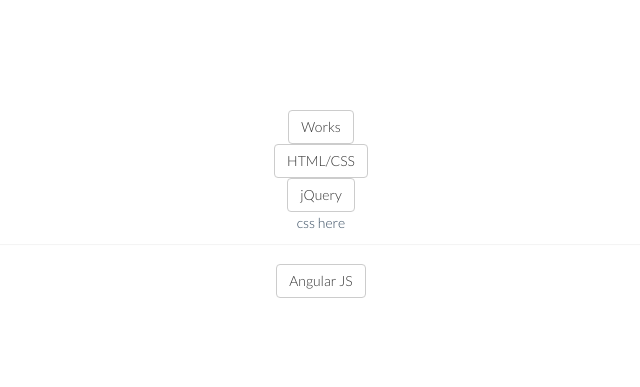
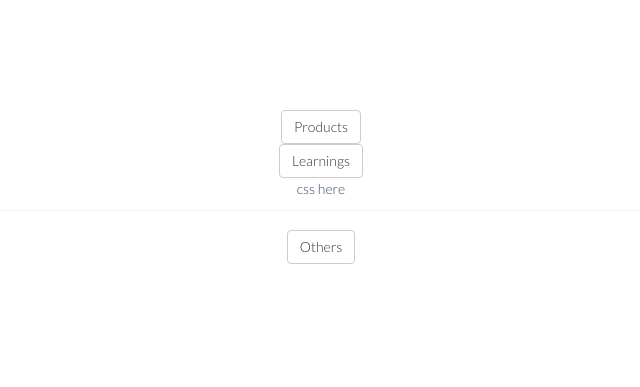
Before and after one commit to rameshkonatala/portfolio, a Django app: page / in a window 1280 px wide. Shown: the part 2440-2827 px from the top of the page, without its empty margins (319-959 px from the left). Run offline with Django 3.2, Linux system fonts and the light colour scheme; some libraries are stand-ins or nearby versions.

Commit message:
no major changes

```diff
--- a/intro/templates/intro/index.html
+++ b/intro/templates/intro/index.html
@@ -222,21 +222,9 @@
     <!-- portfolio Section -->
     <section id="portfolio" class="portfolio-section">
         <div class="container" >
-            {% verbatim %}
             <div class="row">
                 <div>
-                  <button type="button" class="btn btn-default link">Works</button>
-                  <div class="panel" ng-controller="MainController" id="div1">
-                    <p>Deliverbles here</p>
-                      <div ng-repeat="work in works">
-                        <h1>{{work.organisation}}</h1>
-                        <p>{{work.deliverable}}</p>
-                      </div>
-                  </div>
-                </div>
-            {% endverbatim %}
-                <div>
-                    <button type="button" class="btn btn-default link">HTML/CSS</button>
+                    <button type="button" class="btn btn-default link">Products</button>
                     <div class="panel" id="div1">
                       <div id='ninja-slider'>
                           <div>
@@ -376,13 +364,13 @@
                     </div>
                 </div>
                 <div>
-                    <button type="button" class="btn btn-default link">jQuery</button>
+                    <button type="button" class="btn btn-default link">Learnings</button>
                     <div class="panel active" id="div1">
                       <p>css here</p>
                     </div>
                 </div>
                 <div>
-                    <button type="button" class="btn btn-default link">Angular JS</button>
+                    <button type="button" class="btn btn-default link">Others</button>
                     <div class="panel" id="div1">
                       <p>jquery here</p>
                     </div>
```
Also changed, not shown: intro/static/intro/css/scrolling-nav.css (line endings or trailing spaces), intro/static/intro/js/customJquery.js.
